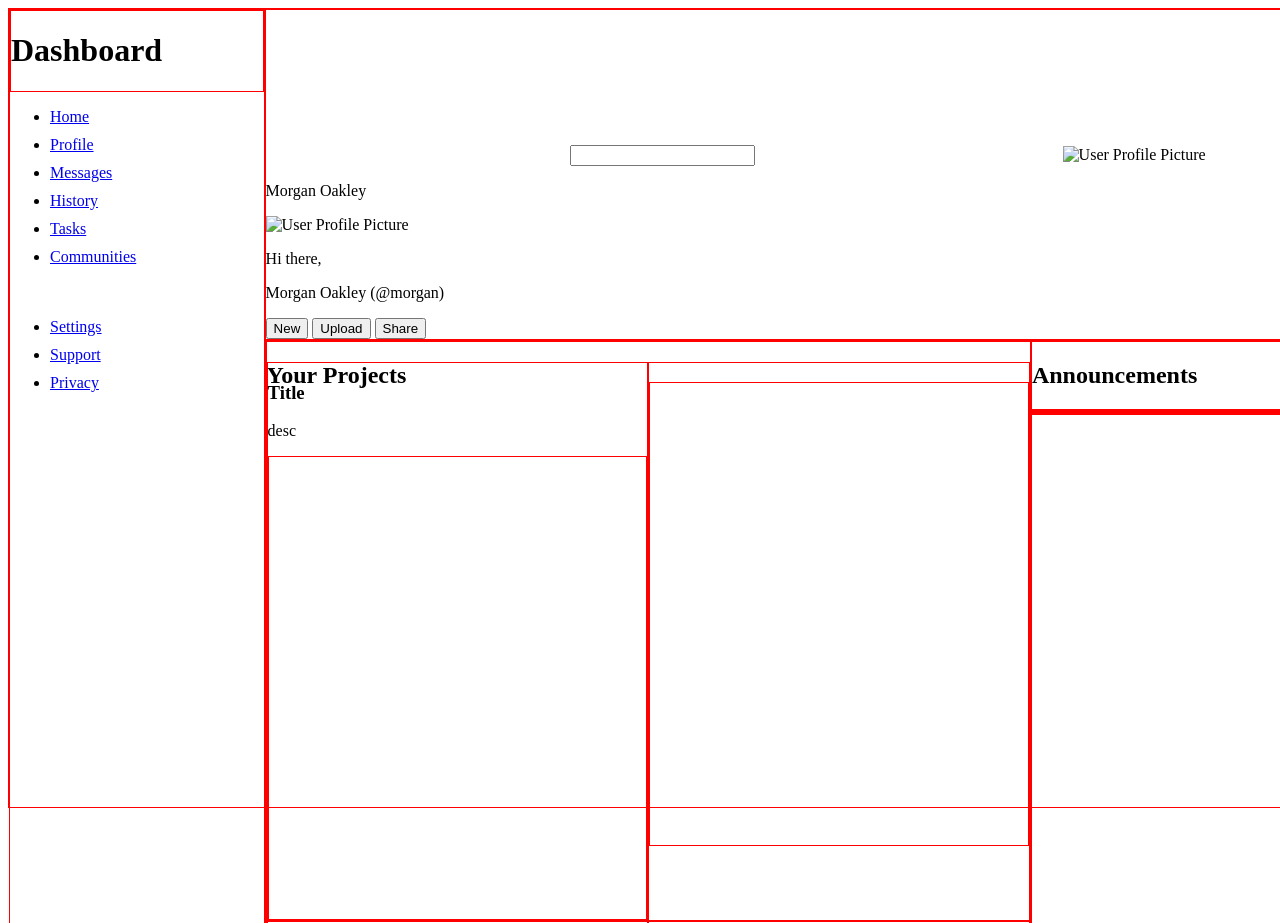
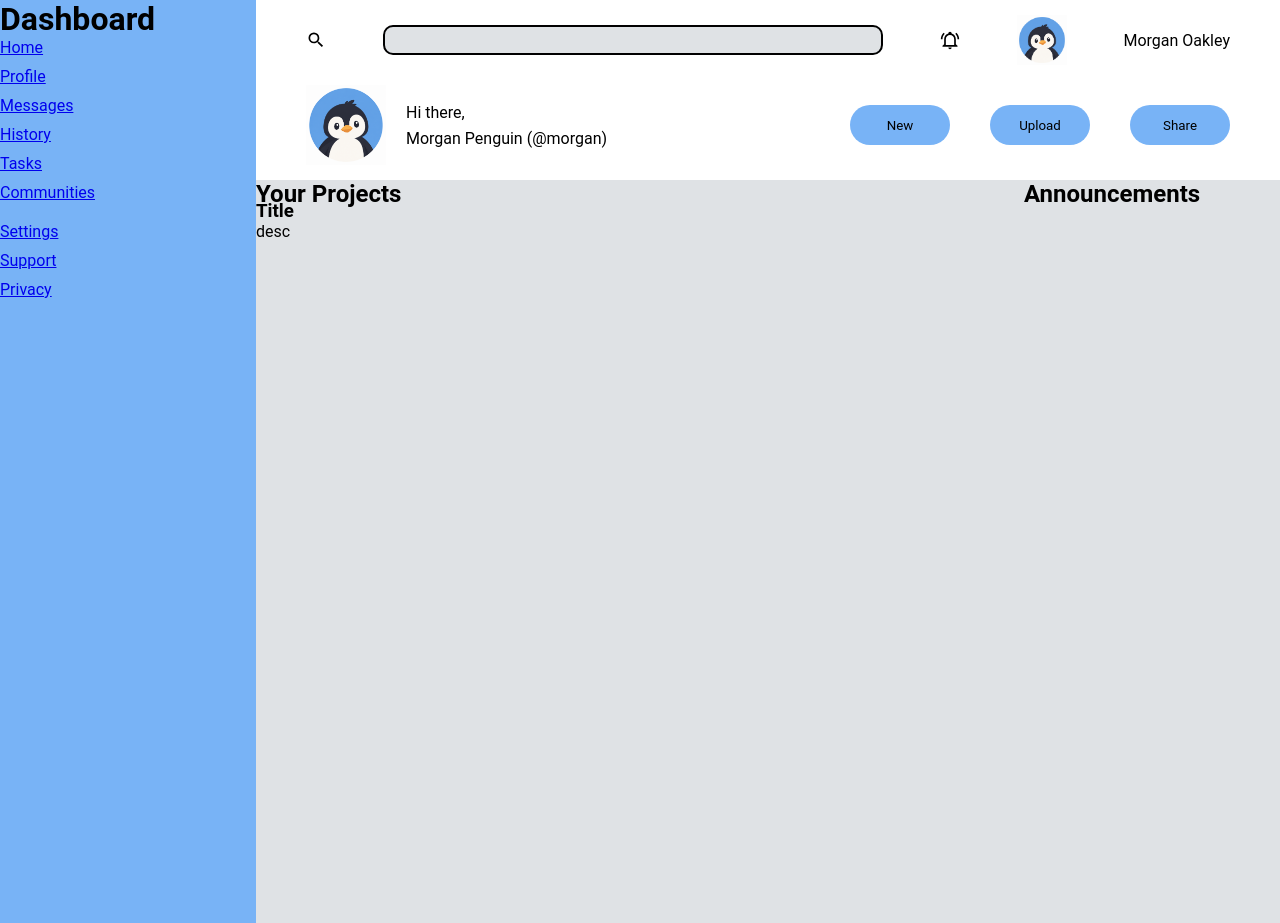
Before and after one commit to ndwcillz/odin-admin-dashboard, a plain HTML site: page index.html in a window 1280 px wide. Shown: the top 923 px of the page. Drawn offline with Linux system fonts and the light colour scheme.

Commit message:
Style Header Section and Complete HTML
Added final HTML elements by replacing
placeholders and styled.

```diff
--- a/index.html
+++ b/index.html
@@ -9,17 +9,31 @@
 <body>
     <div class="container">
         <div class="header">
-            <svg id="search-logo"></svg>
+            <div class="header-upper">
+                <img src="assets/magnify.svg" alt="Magnifying Glass" id="search-logo" height="20px" width="20px">
                 <input id="search-bar" type="search" name="search-result">
-            <svg id="notification-logo"></svg>
-            <img class="profile-picture" id="small-pp" src="" alt="User Profile Picture">
+                <img src="assets/bell-ring-outline.svg" alt="Ringing Bell" id="notification-logo"  height="20px" width="20px">
+                <img class="profile-picture" id="small-pp" src="assets/penguin pfp.png" alt="User Profile Picture">
                 <p id="username">Morgan Oakley</p>
-            <img class="profile-picture" id="large-pp" src="" alt="User Profile Picture">
+            </div>
+
+            <div class="header-lower">
+                <div id="header-lower-profile">
+                    <img class="profile-picture" id="large-pp" src="assets/penguin pfp.png" alt="User Profile Picture">
+                    <div id="header-lower-text">
                         <p class="user-greeting-text">Hi there,</p>
-            <p class="user-greeting-text">Morgan Oakley (@morgan)</p>
+                        <p class="user-greeting-text">Morgan Penguin (@morgan)</p>
+                    </div>
+                </div>
+
+                <div id="header-lower-buttons">
                     <button class="header-buttons">New</button>
                     <button class="header-buttons">Upload</button>
                     <button class="header-buttons">Share</button>
+                </div>
+
+            </div>
+
         </div>
 
         <div class="sidebar">
--- a/styles.css
+++ b/styles.css
@@ -1,12 +1,11 @@
 * {
     box-sizing: border-box;
+    margin: 0;
+    padding: 0;
+    font-family: Roboto, sans-serif;
 }
 
 /* div border added purely for visual confirmation while building layout */
-div {
-    border: 1px solid red;
-}
-
 .container {
     height: 100vh;
     width: 100vw;
@@ -26,6 +25,8 @@ div {
 
     display: flex;
     flex-direction: column;
+
+    background-color: rgb(120, 179, 246);
 }
 
 .main-content {
@@ -35,6 +36,8 @@ div {
     display: grid;
     grid-template-columns: 3fr 1fr;
     grid-template-rows: 1fr 1fr;
+
+    background-color: rgb(223, 226, 229);
 }
 
 #sidebar-nav {
@@ -73,3 +76,97 @@ div {
     grid-column: 1 / 3;
     grid-row: 1 / 2;
 }
+
+
+.header {
+    display: grid;
+    grid-template-rows: 80px 100px;
+}
+
+.header-upper {
+    display: flex;
+    grid-row: 1 / 2;
+
+    flex-direction: row;
+    align-items: center;
+    justify-content: space-between;
+    padding-left: 50px;
+    padding-right: 50px;
+}
+
+.header-lower {
+    display: flex;
+
+    grid-row: 2 / 3;
+
+    flex-direction: row;
+    align-items: center;
+    justify-content: space-between;
+    padding-left: 50px;
+    padding-right: 50px;
+    padding-bottom: 50px;
+    padding-top: 40px;
+}
+
+#header-lower-profile {
+    display: flex;
+    align-items: center;
+
+    gap: 20px;
+}
+
+#header-lower-text {
+    display: flex;
+    flex-direction: column;
+
+    gap: 7px;
+}
+
+#header-lower-buttons {
+    display: flex;
+    gap: 40px;
+}
+
+.header-buttons {
+    height: 40px;
+    width: 100px;
+    border-radius: 20px;
+    border: 0px;
+    background-color: rgb(120, 179, 246);
+}
+
+#user-greeting {
+    font-size: 20px;
+    font-weight: 700;
+}
+
+#search-bar {
+    width: 500px;
+    background-color: rgb(223, 226, 229);
+    height: 30px;
+    border-radius: 10px;
+    border: 2px solid;
+    padding: 10px;
+}
+
+#small-pp {
+    height: 50px;
+    width: 50px;
+}
+
+#large-pp {
+    height: 80px;
+    width: 80px;
+}
+
+#search {
+    display: flex;
+    align-items: center;
+    gap: 10px
+}
+
+#user {
+    display: flex;
+    align-items: center;
+    gap: 20px
+}
```
Also changed, not shown: assets/bell-ring-outline.svg (added), assets/magnify.svg (added), assets/penguin pfp.png (added), 3 other files. Lines whose indentation alone changed are shown as unchanged.
